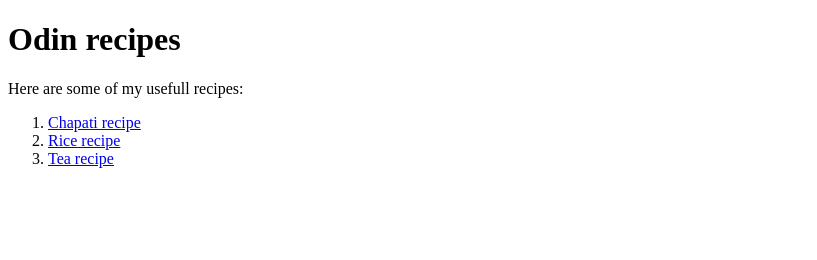
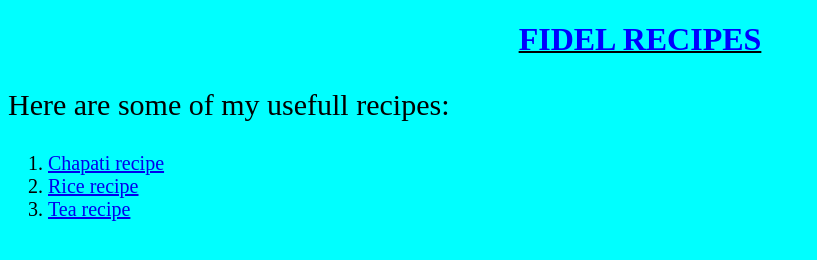
Before and after one commit to fidel208/odin-repo, a plain HTML site: page index.html in a window 1280 px wide. Shown: the whole page, without its empty margins (0-817 px from the left). Drawn offline with Linux system fonts and the light colour scheme.

Commit message:
Added a some new styles in the homepage

```diff
--- a/index.html
+++ b/index.html
@@ -4,9 +4,10 @@
     <meta charset="UTF-8" />
     <meta name="viewport" content="width=device-width, initial-scale=1.0" />
     <title>Homepage</title>
+    <link rel="stylesheet" href="style.css" />
   </head>
   <body>
-    <h1>Odin recipes</h1>
+    <h1>Fidel recipes</h1>
     <p>Here are some of my usefull recipes:</p>
     <ol>
       <li><a href="recipes/chapati.html">Chapati recipe</a></li>
--- /dev/null
+++ b/style.css
@@ -0,0 +1,16 @@
+* {
+    background-color: aqua;
+}
+h1 {
+    color: Blue;
+    text-align: center;
+    text-decoration: underline black 2px;
+    text-transform: capitalize;
+    text-transform: uppercase;
+}
+p {
+    font-size: 30px;
+}
+ol {
+    font-size: 20px;
+}
```
Also changed, not shown: recipes/rice.html (+1 -1 lines), recipes/tea.html (+1 -1 lines).
